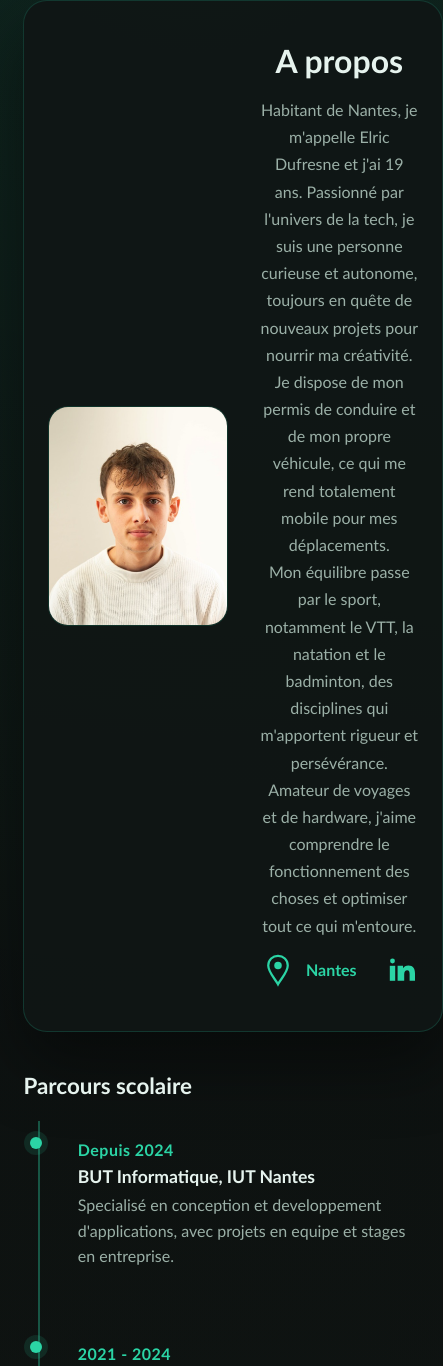
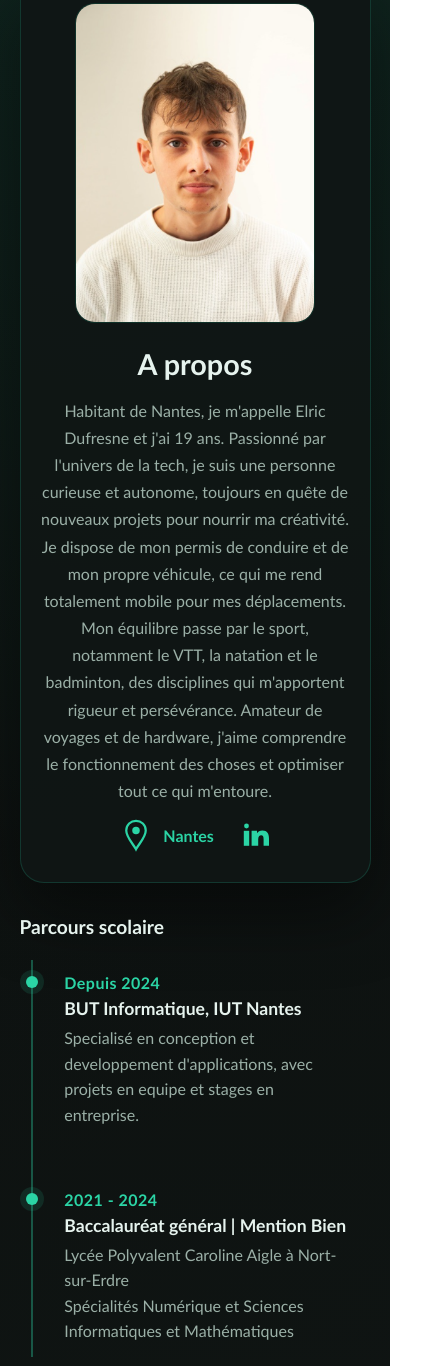
Before and after one commit to ElricDuf/portfolio, a website: page public/about.html in a window 390 px wide. Shown: the part 144-1510 px from the top of the page, 443 px wide, since content can reach past the window. Drawn offline with Linux system fonts and the light colour scheme.

Commit message:
responsive

```diff
--- a/public/styles.css
+++ b/public/styles.css
@@ -168,26 +168,6 @@ body {
   align-items: center;
   justify-content: center;
 }
-
-  .about-intro {
-    grid-template-columns: 1fr;
-    text-align: center;
-  }
-
-  .about-intro-media {
-    margin: 0 auto;
-    width: min(220px, 70vw);
-    height: auto;
-    aspect-ratio: 3 / 4;
-  }
-
-  .about-location {
-    justify-content: center;
-  }
-
-  .about-linkedin {
-    margin-left: 0.8rem;
-  }
 
 .contact-icons a {
   display: inline-flex;
@@ -654,6 +634,29 @@ body {
   }
 }
 
+@media (max-width: 980px) {
+  .about-intro {
+    grid-template-columns: 160px 1fr;
+    gap: 1.5rem;
+  }
+
+  .about-intro-media {
+    width: 160px;
+    height: 200px;
+  }
+}
+
+@media (max-width: 900px) {
+  .experience-item {
+    grid-template-columns: 1fr;
+  }
+
+  .experience-logo {
+    width: 60px;
+    height: 60px;
+  }
+}
+
 @media (max-width: 720px) {
   .nav-links {
     position: absolute;
@@ -698,4 +701,104 @@ body {
     width: 56px;
     height: 56px;
   }
+
+  .about {
+    padding: 3.5rem 6vw 4.5rem;
+  }
+
+  .about-wrap {
+    gap: 2rem;
+  }
+
+  .about-intro {
+    grid-template-columns: 1fr;
+    text-align: center;
+    gap: 1.5rem;
+  }
+
+  .about-intro-media {
+    margin: 0 auto;
+    width: min(240px, 70vw);
+    height: auto;
+    aspect-ratio: 3 / 4;
+  }
+
+  .about-location {
+    justify-content: center;
+  }
+
+  .about-linkedin {
+    margin-left: 0.8rem;
+  }
+
+  .skills-panel {
+    padding: 1rem;
+  }
+
+  .skill-logo {
+    width: 72px;
+    height: 72px;
+  }
+
+  .skills-row {
+    justify-content: center;
+  }
 }
+
+@media (max-width: 600px) {
+  .about {
+    padding: 3rem 5vw 4rem;
+  }
+
+  .about-intro {
+    padding: 2rem 1.5rem;
+  }
+
+  .timeline {
+    padding-left: 1.6rem;
+  }
+
+  .timeline::before {
+    left: 0.7rem;
+  }
+
+  .timeline-item::before {
+    left: -1.2rem;
+  }
+
+  .skills-panel {
+    border-radius: 18px;
+  }
+
+  .skill-logo {
+    width: 64px;
+    height: 64px;
+  }
+}
+
+@media (max-width: 420px) {
+  .about-intro {
+    padding: 1.6rem 1.2rem;
+  }
+
+  .about-intro h1 {
+    font-size: 1.8rem;
+  }
+
+  .section-title {
+    font-size: 1.2rem;
+  }
+
+  .timeline-card {
+    padding: 1.2rem;
+  }
+
+  .experience-item {
+    padding: 1.2rem;
+  }
+
+  .skill-logo {
+    width: 56px;
+    height: 56px;
+  }
+}
```
